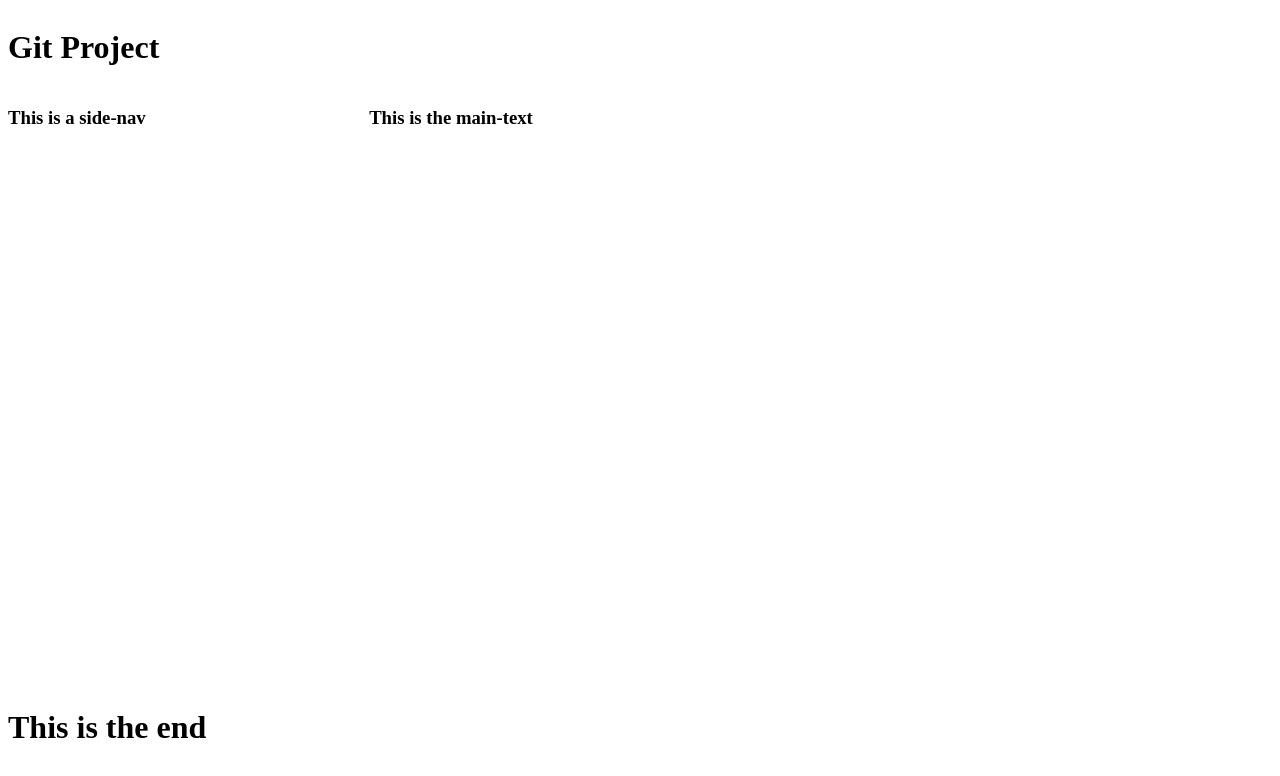
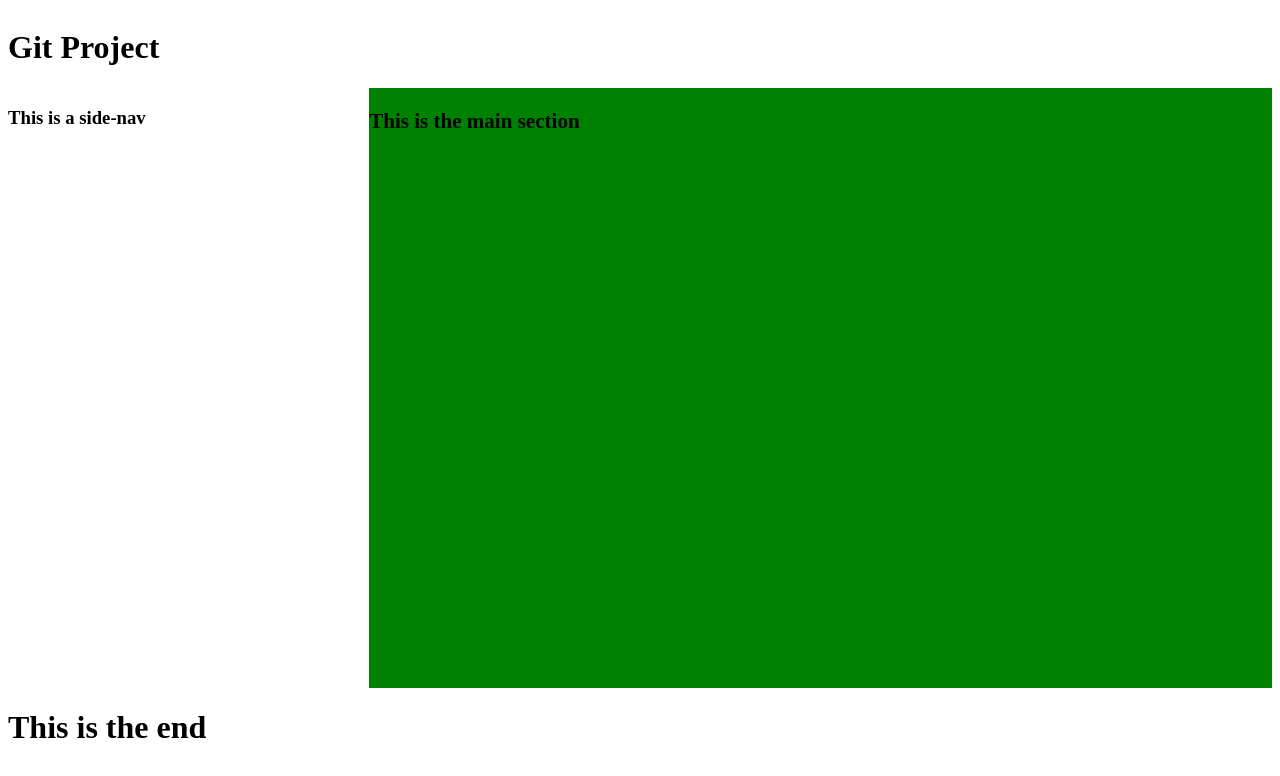
Before and after one commit to onwuvic/the-layout, a website: page index.html in a window 1280 px wide. Drawn offline with Linux system fonts and the light colour scheme.

Commit message:
feature: add main section color and text

```diff
--- a/index.html
+++ b/index.html
@@ -19,7 +19,7 @@
                 </section>
 
                 <section class="section_main-text">
-                    <h3>This is the main-text</h3>
+                    <h3>This is the main section</h3>
                 </section>
             </main>
 
--- a/sass/layout.scss
+++ b/sass/layout.scss
@@ -1,10 +1,16 @@
 .container {
     display: grid;
     grid-template-rows: 1fr 75vh 1fr;
-
 }
 
 .main{
       display: grid;
       grid-template-columns: 2fr 5fr;
 }
+
+.section {
+    &_main-text {
+        background-color: green;
+        font-size: large;
+    }
+}
```
Also changed, not shown: css/style.css.
